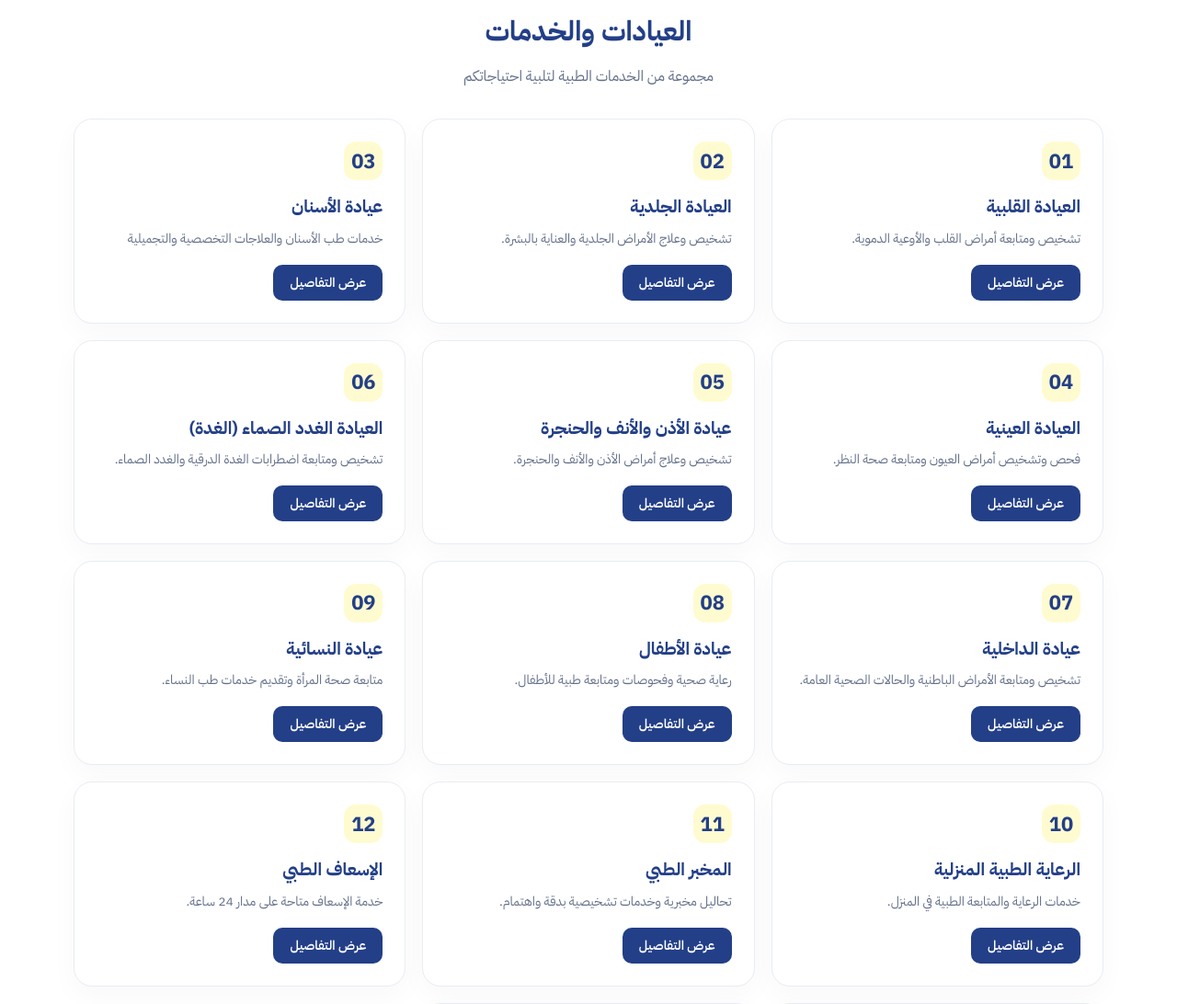
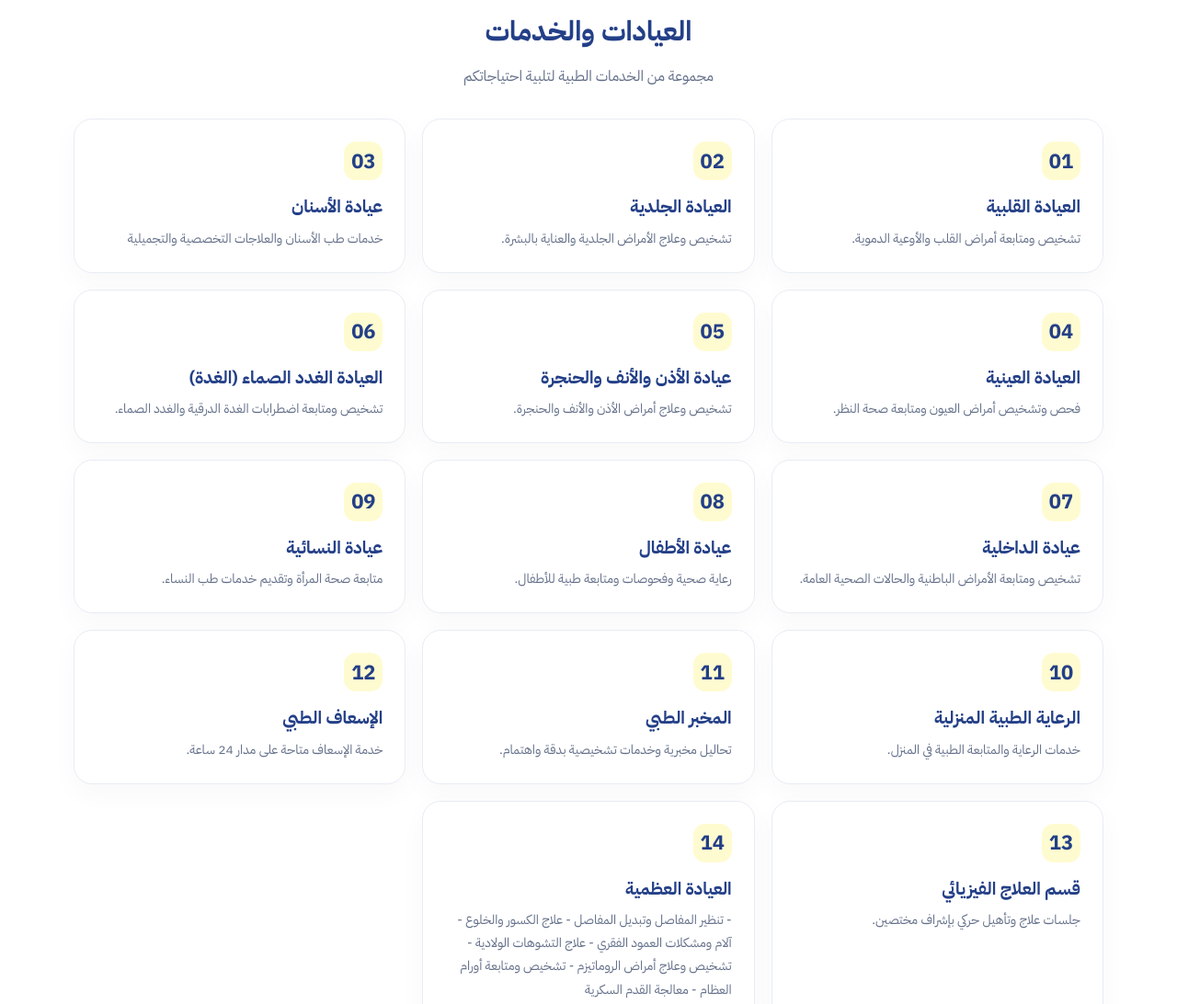
Before and after one commit to hadarimedical-blip/hadari-medical-website, a plain HTML site: page index.html in a window 1280 px wide. Shown: the part 980-2072 px from the top of the page at 92% size. Drawn offline with Linux system fonts and the light colour scheme.

Commit message:
Make service cards clickable

```diff
--- a/index.html
+++ b/index.html
@@ -122,18 +122,27 @@ services.forEach((item,i)=>{
   details.hidden=true;
   details.textContent=item.details || 'لا توجد تفاصيل إضافية حالياً.';
 
-  const toggle=document.createElement('button');
-  toggle.type='button';
-  toggle.className='cardToggle';
-  toggle.textContent='عرض التفاصيل';
+ article.style.cursor='pointer';
+article.setAttribute('role','button');
+article.setAttribute('tabindex','0');
+article.setAttribute('aria-expanded','false');
 
-  toggle.addEventListener('click',()=>{
-    details.hidden=!details.hidden;
-    toggle.textContent=details.hidden?'عرض التفاصيل':'إخفاء التفاصيل';
-  });
+const toggleDetails=()=>{
+  details.hidden=!details.hidden;
+  article.setAttribute('aria-expanded',String(!details.hidden));
+};
 
-  article.append(mark,h,p,toggle,details);
-  list.append(article);
+article.addEventListener('click',toggleDetails);
+
+article.addEventListener('keydown',(event)=>{
+  if(event.key==='Enter'||event.key===' '){
+    event.preventDefault();
+    toggleDetails();
+  }
+});
+
+article.append(mark,h,p,details);
+list.append(article);
 });
 
   const phoneData=[['الموبايل الأول',s.phone1],['الموبايل الثاني',s.phone2],['الرقم الأرضي الأول',s.landline1],['الرقم الأرضي الثاني',s.landline2],['الرقم الأرضي الثالث',s.landline3],['المخبر',s.labPhone]];
```
